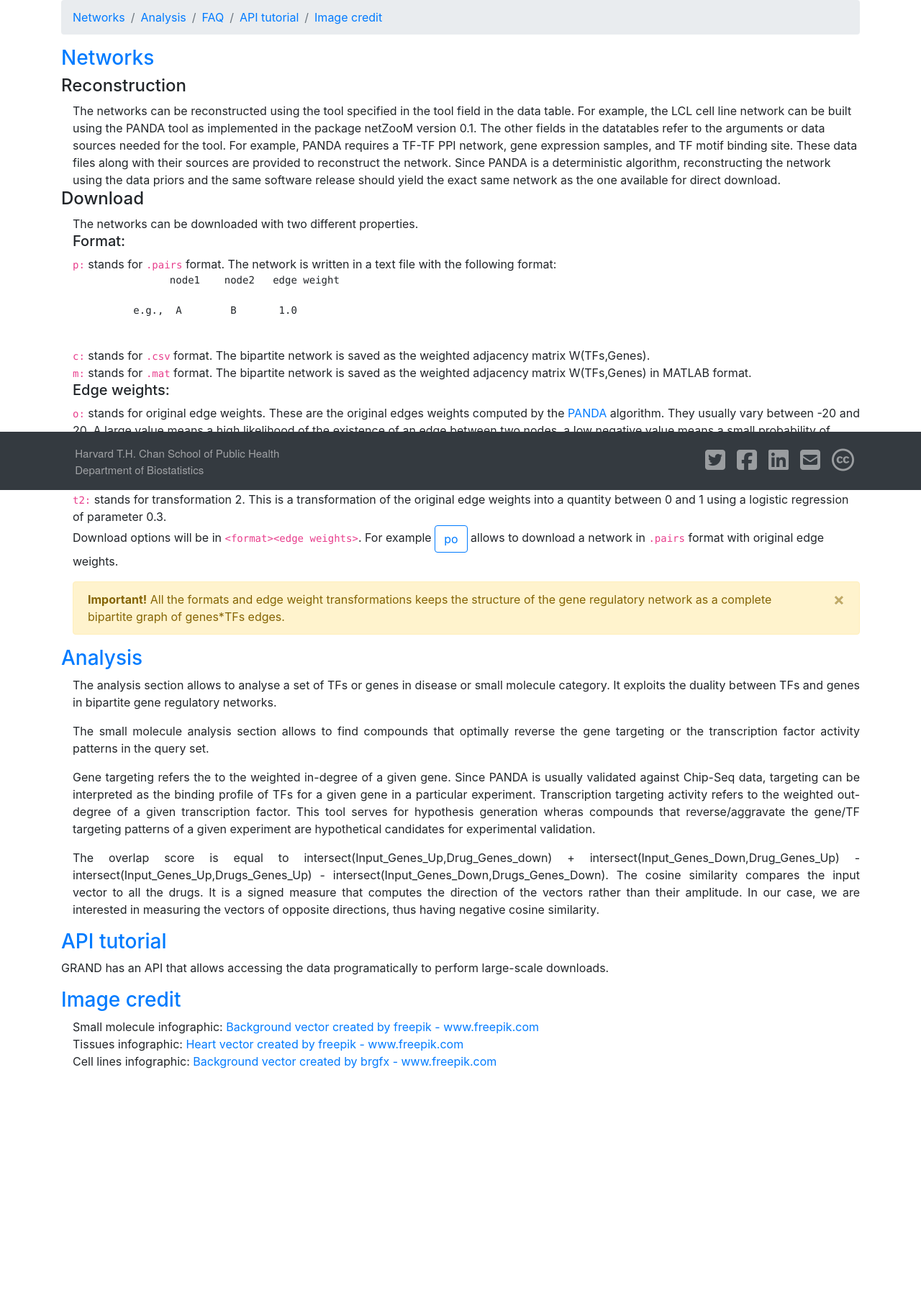
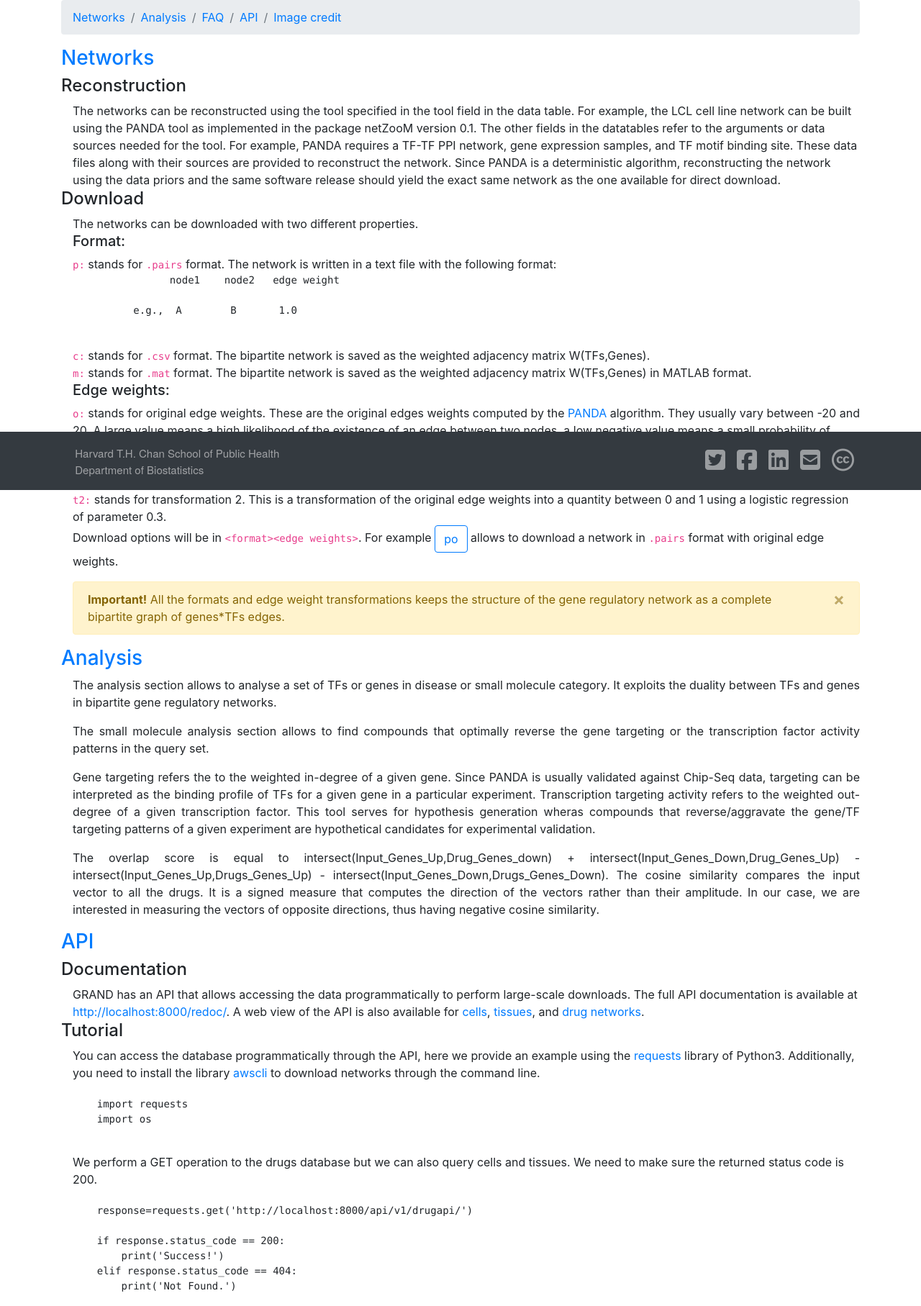
Before and after one commit to QuackenbushLab/grand, a Django app: page /help/ in a window 1280 px wide. Shown: the part 119-1934 px from the top of the page at 72% size. Before the commit the page ends 1604 px from the top, so only its background shows below. Run offline with Django 3.2, Linux system fonts and the light colour scheme; some libraries are stand-ins or nearby versions.

Commit message:
website ready

```diff
--- a/grandapp/api_views.py
+++ b/grandapp/api_views.py
@@ -6,8 +6,8 @@
 from rest_framework_datatables.filters import DatatablesFilterBackend
 
 class DrugResultPagination(LimitOffsetPagination):
-	default_limit = 100
-	max_limit = 100
+	default_limit = 20000
+	max_limit = 20000
 
 class DrugList(ListAPIView):
 	queryset = Drug.objects.all()
@@ -17,6 +17,7 @@
 class DrugApiList(ListAPIView):
         queryset         = DrugApi.objects.all()
         serializer_class = DrugApiSerializer
+        #pagination_class = DrugResultPagination
         #filter_backends  = (DatatablesFilterBackend,DjangoFilterBackend,)
         #filter_fields    = ('query',)
 
--- a/grandapp/templates/analysis.html
+++ b/grandapp/templates/analysis.html
@@ -101,8 +101,8 @@
                    using gene expression, TF binding motif, and TF-TF PPI network as priors and allows computing a targeting score for each gene, which is the weighted in-degree
                    for that gene.</p>
         	   <p align="justify">Using PANDA, we computed differential targeting scores for 19789 small molecules using the <a href="http://clue.io">Connectivity Map</a> and derived the drug-induced up-targeted and down-targeted
-                   genes among 12282 genes. You can submit your list of up-targeted and down-targted genes for a given condition or disease and get back a list of compounds that
-                   optimally either reverse or aggravate the input signature. The gene format is in ENSEMBL gene id like in <a href="/analysisexample">the example</a>.</p>
+                   genes among 12282 genes. You can submit your list of up-targeted and down-targeted genes for a given condition or disease and get back a list of compounds that
+                   optimally either reverse or similar to the input signature. The gene format is in ENSEMBL gene id like in <a href="/analysisexample">the example</a>.</p>
                    <p align="justify">Similarly, TF targeting of genes can be used as a surrograte for drug activity. We computed the TF targeting of  644 TFs from <a href="/drugs"> PANDA drug networks</a> as the weighted outdegree of each TF. TF gene format is in gene symbol as in the <a href="/analysisexampletfs">the example</a>.
                    This tool allows you to find the drug that reverse the targeted genes or the TF targeting profile of the query set. If you would like to perform the analysis on gene expression, check the excellent tools from Ma'ayan lab: <a href="http://amp.pharm.mssm.edu/L1000FWD/">L1000 Fireworks</a>, <a href="https://amp.pharm.mssm.edu/L1000CDS2/#/index">L1000 CDS2</a>, and <a href="http://www.maayanlab.net/LINCS/LCB/#.XYO9d5NKi_U">L1000 Canvas Browser</a>.</p>
                    </div>
--- a/grandapp/templates/diseaseresult.html
+++ b/grandapp/templates/diseaseresult.html
@@ -32,7 +32,7 @@
           <a class="nav-link dropdown-toggle" data-toggle="dropdown" href="#">Analysis</a>
           <div class="dropdown-menu">
             <a href="/analysis" class="dropdown-item">Small molecules</a>
-            <a href="/disease" class="dropdown-item">Disease</a>
+            <a href="/disease" class="dropdown-item">Disease/Tissues</a>
           </div>
         </li>
           <a class="nav-item nav-link" href="/help">Help</a>
@@ -52,7 +52,7 @@
           <a class="nav-item nav-link" href="https://twitter.com/intent/tweet?text=GRAND: Integrated gene regulatory network database of cell lines, tissues, and small molecules. http://grand.tm4.org"><i class="fab fa-twitter-square fa-2x"></i></a>
           <a class="nav-item nav-link" href="http://www.facebook.com/sharer/sharer.php?u=http://hsph.harvard.edu"><i class="fab fa-facebook-square fa-2x"></i></a>
           <a class="nav-item nav-link" href="https://www.linkedin.com/sharing/share-offsite/?url=http://hsph.harvard.edu"><i class="fab fa-linkedin fa-2x"></i></a>
-          <a class="nav-item nav-link" href="mailto:aa@aa.com"><i class="fas fa-envelope-square fa-2x"></i></a>
+          <a class="nav-item nav-link" href="/about"><i class="fas fa-envelope-square fa-2x"></i></a>
           <a class="nav-item nav-link" href="https://creativecommons.org/licenses/by-sa/4.0/"><i class="fab fa-creative-commons fa-2x"></i></a>
       </div>
   </div>
--- a/grandapp/templates/help.html
+++ b/grandapp/templates/help.html
@@ -65,7 +65,7 @@
     <li class="breadcrumb-item"><a href="#networks">Networks</a></li>
     <li class="breadcrumb-item"><a href="#analysis">Analysis</a></li>
     <li class="breadcrumb-item"><a href="#faq">FAQ</a></li>
-    <li class="breadcrumb-item"><a href="#tuto">API tutorial</a></li>
+    <li class="breadcrumb-item"><a href="#tuto">API</a></li>
     <li class="breadcrumb-item"><a href="#credit">Image credit</a></li>
     </ol>
     <p><h3 id="networks" class="text-primary">Networks</h3>
@@ -103,10 +103,46 @@
     <p align="justify">The overlap score is equal to intersect(Input_Genes_Up,Drug_Genes_down) + intersect(Input_Genes_Down,Drug_Genes_Up) - intersect(Input_Genes_Up,Drugs_Genes_Up) - intersect(Input_Genes_Down,Drugs_Genes_Down). The cosine similarity compares the input vector to all the drugs. It is a signed measure that computes the direction of the vectors rather than their amplitude. In our case, we are interested in measuring the vectors of opposite directions, thus having negative cosine similarity.</p>
     </div>
     </p>
-    <p><h3 id="tuto" class="text-primary">API tutorial</h3>
-    GRAND has an API that allows accessing the data programatically to perform large-scale downloads.
+    <p><h3 id="tuto" class="text-primary">API</h3>
+    <h4>Documentation</h4>
+    <div class="ml-3">GRAND has an API that allows accessing the data programmatically to perform large-scale downloads. The full API documentation is available at <a href="http://localhost:8000/redoc/">http://localhost:8000/redoc/</a>.
+    A web view of the API is also available for <a href="http://localhost:8000/api/v1/cellapi/">cells</a>, <a href="http://localhost:8000/api/v1/tissueapi/">tissues</a>, and <a href="http://localhost:8000/api/v1/drugapi/">drug networks</a>.
+    </div>
+    <h4>Tutorial</h4>
+    <div class="ml-3">You can access the database programmatically through the API, here we provide an example using the <a href="https://requests.kennethreitz.org/en/master/">requests</a> library of Python3. Additionally, you need to install the library <a href="https://docs.aws.amazon.com/cli/latest/userguide/cli-chap-install.html">awscli</a> to download networks through the command line.
+    <pre><code>
+    import requests
+    import os
+    </code></pre>
+    We perform a GET operation to the drugs database but we can also query cells and tissues. We need to make sure the returned status code is 200.
+    <pre><code>
+    response=requests.get('http://localhost:8000/api/v1/drugapi/')
 
+    if response.status_code == 200:
+    	print('Success!')
+    elif response.status_code == 404:
+    	print('Not Found.')
+    </code></pre>
+    Since the API results are paginated for faster access, the previous command returns the first page with the first 50 drugs. To get the address of the next page, please use the following command:
+    <pre><code>
+    data['next']
+    </code></pre>
+    Then, we transform the result data into JSON strings for easier parsing.
+    <pre><code>
+    data=response.json()
+    drugs=data['results']
+    </code></pre>
+    We can print the name of the first 50 drugs in the database among other attributes.
+    <pre><code>
+    for drug in drugs:
+    	print(drug['drug'])
+    </code></pre>
+    We can also serially download the drug-induced gene regulatory network through awscli library. You can wrap this command into a for loop:
+    <pre><code>
+    os.system('aws s3 cp ' + drug['network'] + ' .')
+    </code></pre>
     </p>
+    </div>
     <p><h3 id="credit" class="text-primary">Image credit</h3>
     <div class="ml-3">Small molecule infographic: <a href="https://www.freepik.com/free-photos-vectors/background">Background vector created by freepik - www.freepik.com</a>
     <br>Tissues infographic: <a href="https://www.freepik.com/free-photos-vectors/heart">Heart vector created by freepik - www.freepik.com</a>
--- a/granddb/settings.py
+++ b/granddb/settings.py
@@ -42,6 +42,8 @@
     'widget_tweaks',
     'rest_framework',
     'rest_framework_datatables',
+    'django_filters',
+    'drf_yasg',
 ]
 
 MIDDLEWARE = [
--- a/granddb/urls.py
+++ b/granddb/urls.py
@@ -5,7 +5,24 @@
 from django.conf import settings
 from django.conf.urls import include
 
+from rest_framework import permissions
+from drf_yasg.views import get_schema_view
+from drf_yasg import openapi
+
 from grandapp import views,api_views
+
+schema_view = get_schema_view(
+   openapi.Info(
+      title="GRAND API",
+      default_version='v1',
+      description="GRAND is a database of gene regulatory networks that integrates tissues, cells, and small molecules. It hosts webserver functionalities to perform cloud analytics on the networks.",
+      terms_of_service="https://creativecommons.org/licenses/by-sa/4.0/",
+      contact=openapi.Contact(email="http://localhost:8000/about/"),
+      license=openapi.License(name="GPL License"),
+   ),
+   public=True,
+   permission_classes=(permissions.AllowAny,),
+)
 
 urlpatterns = [
     url(r'^admin/', admin.site.urls),
@@ -39,4 +56,7 @@
     path('api/v1/params/<int:id>/',  api_views.ParamRetrieveUpdateDestroy.as_view()),
     path('api/v1/disease/<int:id>/',  api_views.DiseaseRetrieveUpdateDestroy.as_view()),
     path('api/v1/gwas/<int:id>/',  api_views.GwasRetrieveUpdateDestroy.as_view()),
+    url(r'^swagger(?P<format>\.json|\.yaml)$', schema_view.without_ui(cache_timeout=0), name='schema-json'),
+    url(r'^swagger/$', schema_view.with_ui('swagger', cache_timeout=0), name='schema-swagger-ui'),
+    url(r'^redoc/$', schema_view.with_ui('redoc', cache_timeout=0), name='schema-redoc'),
 ]
```
Also changed, not shown: src/buildDrugDf.py (+4 -4 lines), README.md.
